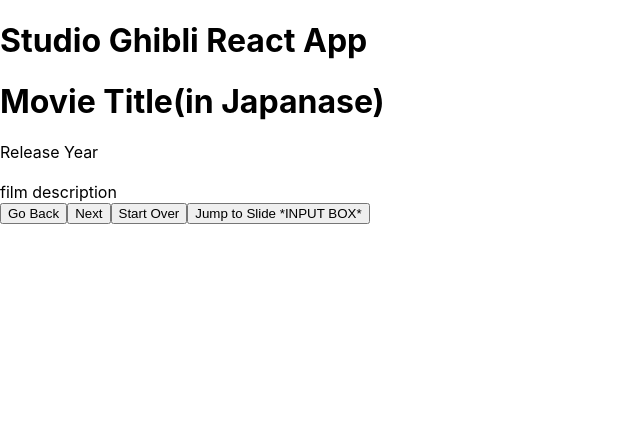
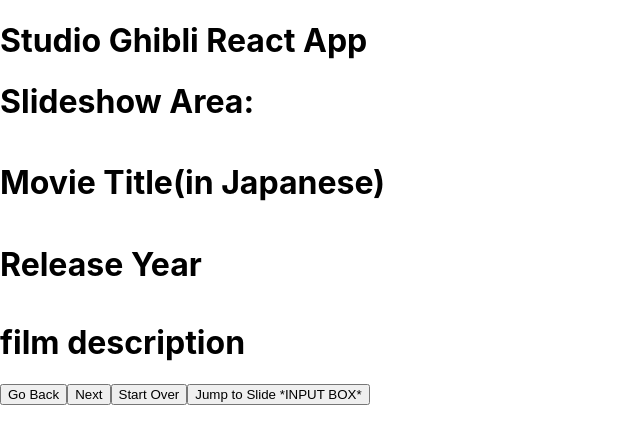
Before and after one commit to Momentum-Team-13/react-slideshow-lisaismyname0, a React (Create React App) app: page / in a window 1280 px wide. Shown: the top 444 px of the page, without its empty margins (0-640 px from the left). Built offline with nearby package versions, Linux system fonts and the light colour scheme.

Commit message:
added Film component

```diff
--- a/src/App.js
+++ b/src/App.js
@@ -2,17 +2,14 @@
 import * as data from './ghibli-data.json'
 import SlideShow from './slideshow'
 import NavButton from './nav_button'
-console.log(data)
 
 function App() {
-  return (
-    <div className="slides-app">
+  return(
+    <div className="">
       <h1>Studio Ghibli React App</h1>
-
       <SlideShow/>
       <NavButton/>
-    </div>
-  )
+    </div>)
 }
 
 export default App
--- /dev/null
+++ b/src/film.js
@@ -0,0 +1,11 @@
+export default function Film(){
+    return (
+        <div>
+        <h4> Movie Title(in Japanese)</h4>
+        <div> Release Year</div>
+
+        <img src='' alt = ''/>
+        <div> film description</div>
+    </div>
+    )
+}
--- a/src/slideshow.js
+++ b/src/slideshow.js
@@ -1,11 +1,9 @@
-export default function SlideShow({PROPS}){
+import Film from './film'
+
+export default function SlideShow(){
     return (
-        <div>
-            <h1> Movie Title(in Japanase)</h1>
-            <div> Release Year</div>
-
-            <img src='' alt = ''/>
-            <div> film description</div>
-        </div>
+        <h1> Slideshow Area:
+<Film/>
+        </h1>
     )
 }
```
